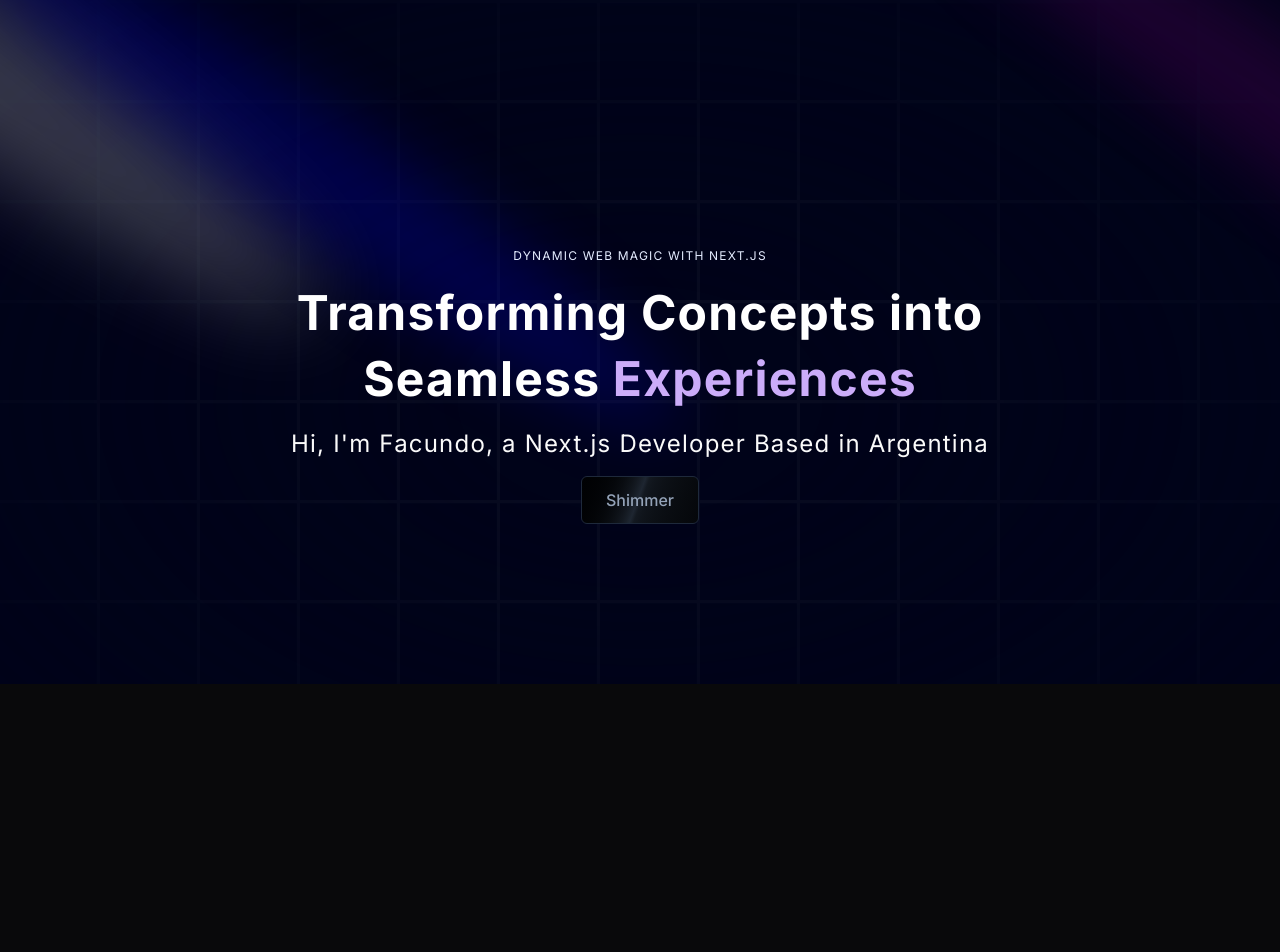
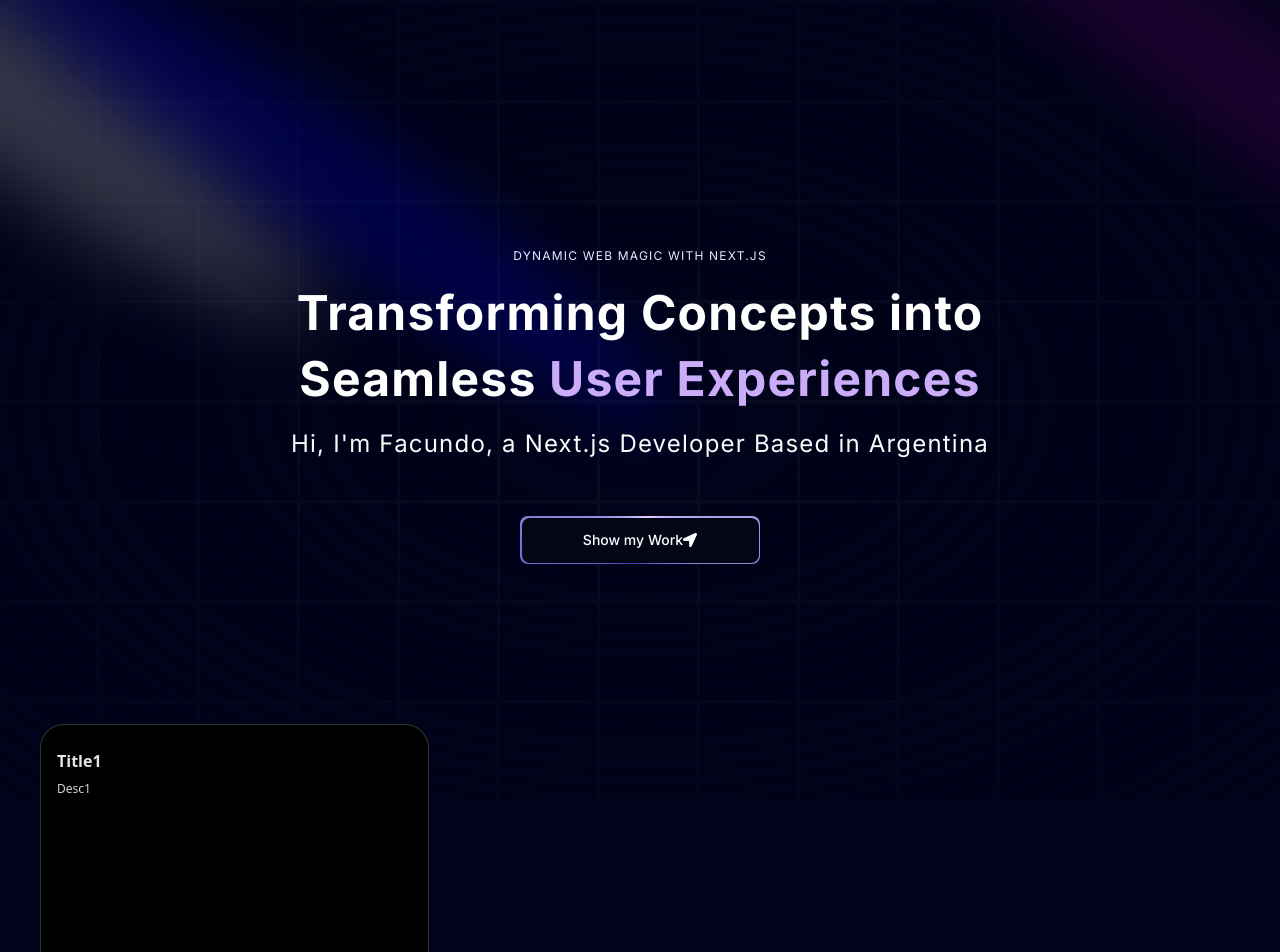
Before and after one commit to facufaz/Newportfolio, a Next.js app: page / in a window 1280 px wide. Shown: the top 952 px of the page. Before the commit the page ends 800 px from the top, so only its background shows below. Built offline with nearby package versions, Linux system fonts and the light colour scheme.

Commit message:
grid and nav

```diff
--- a/app/page.tsx
+++ b/app/page.tsx
@@ -1,4 +1,7 @@
+import Grid from "@/components/Grid";
 import Hero from "@/components/Hero";
+import { FloatingNav } from "@/components/ui/FloatingNav";
+import { FaHome } from "react-icons/fa";
 
 
 export default function Home() {
@@ -6,7 +9,12 @@
     <main className="relative bg-black-100 flex justify-center items-center flex-col overflow-hidden mx-auto sm:px-10 px-5">
       <div className="max-w-7xl w-full">
         <h1>Hello, Portfolio!</h1>
+        <FloatingNav navItems={[
+          {name: 'Home',
+        link: '/',
+        icon: <FaHome/>}]}/>
         <Hero/>
+        <Grid/>
       </div>
     </main>
       );
--- /dev/null
+++ b/components/Grid.tsx
@@ -0,0 +1,21 @@
+import React from 'react'
+import { BentoGrid, BentoGridItem } from './ui/BentoGrid'
+
+const Grid = () => {
+  return (
+    <section>
+        <BentoGrid>
+    {[{title:'Title1', description: 'Desc1', id:1}].map((item) => (
+        <BentoGridItem
+        id={item.id}
+        key={item.id}
+        title={item.title}
+        description={item.description}
+            />
+    ))}
+        </BentoGrid>
+    </section>
+  )
+}
+
+export default Grid
--- a/components/Hero.tsx
+++ b/components/Hero.tsx
@@ -2,6 +2,7 @@
 import { Spotlight } from './ui/Spotlight'
 import { TextGenerateEffect } from './ui/TextGenerateEffect'
 import ShimerButton from './ui/ShimerButton'
+import { FaLocationArrow } from 'react-icons/fa'
 
 const Hero = () => {
   return (
@@ -25,14 +26,17 @@
 
        <TextGenerateEffect
        className='text-center text-[40px] md:text-5xl lg:6xl'
-       words="Transforming Concepts into Seamless Experiences"
+       words="Transforming Concepts into Seamless User Experiences"
        />
 
       <p className='text-center md:tracking-wider mb-4 text-sm md:text-lg lg:text-2xl'>Hi, I&apos;m Facundo, a Next.js Developer Based in Argentina </p>
 
       <a href="#about">
         <ShimerButton
-        title='Show my Work'/>
+        title='Show my Work'
+        icon={<FaLocationArrow/>}
+        position='right'
+        />
       </a>
       </div>
 
--- /dev/null
+++ b/components/ui/BentoGrid.tsx
@@ -0,0 +1,56 @@
+import { cn } from "@/lib/utils";
+
+export const BentoGrid = ({
+  className,
+  children,
+}: {
+  className?: string;
+  children?: React.ReactNode;
+}) => {
+  return (
+    <div
+      className={cn(
+        "grid md:auto-rows-[18rem] grid-cols-1 md:grid-cols-3 gap-4 max-w-7xl mx-auto ",
+        className
+      )}
+    >
+      {children}
+    </div>
+  );
+};
+
+export const BentoGridItem = ({
+  className,
+  title,
+  description,
+  header,
+  icon,
+  id,
+}: {
+  className?: string;
+  title?: string | React.ReactNode;
+  description?: string | React.ReactNode;
+  header?: React.ReactNode;
+  icon?: React.ReactNode;
+  id:number;
+}) => {
+  return (
+    <div
+      className={cn(
+        "row-span-1 relative rounded-3xl group/bento hover:shadow-xl transition duration-200 shadow-input dark:shadow-none p-4 dark:bg-black dark:border-white/[0.2] bg-white border border-transparent justify-between flex flex-col space-y-4 border-red-500",
+        className
+      )}
+    >
+      {header}
+      <div className="group-hover/bento:translate-x-2 transition duration-200">
+        {icon}
+        <div className="font-sans font-bold text-neutral-600 dark:text-neutral-200 mb-2 mt-2">
+          {title}
+        </div>
+        <div className="font-sans font-normal text-neutral-600 text-xs dark:text-neutral-300">
+          {description}
+        </div>
+      </div>
+    </div>
+  );
+};
--- /dev/null
+++ b/components/ui/FloatingNav.tsx
@@ -0,0 +1,82 @@
+"use client";
+import React, { useState } from "react";
+import {
+  motion,
+  AnimatePresence,
+  useScroll,
+  useMotionValueEvent,
+} from "framer-motion";
+import { cn } from "@/lib/utils";
+import Link from "next/link";
+
+export const FloatingNav = ({
+  navItems,
+  className,
+}: {
+  navItems: {
+    name: string;
+    link: string;
+    icon?: JSX.Element;
+  }[];
+  className?: string;
+}) => {
+  const { scrollYProgress } = useScroll();
+
+  const [visible, setVisible] = useState(false);
+
+  useMotionValueEvent(scrollYProgress, "change", (current) => {
+    // Check if current is not undefined and is a number
+    if (typeof current === "number") {
+      let direction = current! - scrollYProgress.getPrevious()!;
+
+      if (scrollYProgress.get() < 0.05) {
+        setVisible(false);
+      } else {
+        if (direction < 0) {
+          setVisible(true);
+        } else {
+          setVisible(false);
+        }
+      }
+    }
+  });
+
+  return (
+    <AnimatePresence mode="wait">
+      <motion.div
+        initial={{
+          opacity: 1,
+          y: -100,
+        }}
+        animate={{
+          y: visible ? 0 : -100,
+          opacity: visible ? 1 : 0,
+        }}
+        transition={{
+          duration: 0.2,
+        }}
+        className={cn(
+          "flex max-w-fit  fixed top-10 inset-x-0 mx-auto border border-transparent dark:border-white/[0.2] rounded-full dark:bg-black bg-white shadow-[0px_2px_3px_-1px_rgba(0,0,0,0.1),0px_1px_0px_0px_rgba(25,28,33,0.02),0px_0px_0px_1px_rgba(25,28,33,0.08)] z-[5000] pr-2 pl-8 py-2  items-center justify-center space-x-4",
+          className
+        )}
+      >
+        {navItems.map((navItem: any, idx: number) => (
+          <Link
+            key={`link=${idx}`}
+            href={navItem.link}
+            className={cn(
+              "relative dark:text-neutral-50 items-center flex space-x-1 text-neutral-600 dark:hover:text-neutral-300 hover:text-neutral-500"
+            )}
+          >
+            <span className="block sm:hidden">{navItem.icon}</span>
+            <span className="hidden sm:block text-sm">{navItem.name}</span>
+          </Link>
+        ))}
+        <button className="border text-sm font-medium relative border-neutral-200 dark:border-white/[0.2] text-black dark:text-white px-4 py-2 rounded-full">
+          <span>Login</span>
+          <span className="absolute inset-x-0 w-1/2 mx-auto -bottom-px bg-gradient-to-r from-transparent via-blue-500 to-transparent  h-px" />
+        </button>
+      </motion.div>
+    </AnimatePresence>
+  );
+};
--- a/components/ui/ShimerButton.tsx
+++ b/components/ui/ShimerButton.tsx
@@ -1,12 +1,19 @@
 import React from 'react'
 
-const ShimerButton = () => {
+const ShimerButton = ({title, icon, position, handleClick, otherClasses}: {title: string; icon: React.ReactNode, position:string; handleClick?: () => void; otherClasses?: string} ) => {
   return (
 
+<button className="relative inline-flex h-12 w-full overflow-hidden rounded-lg p-[1.5px] focus:outline-none
 
-        <button className="inline-flex h-12 animate-shimmer items-center justify-center rounded-md border border-slate-800 bg-[linear-gradient(110deg,#000103,45%,#1e2631,55%,#000103)] bg-[length:200%_100%] px-6 font-medium text-slate-400 transition-colors focus:outline-none focus:ring-2 focus:ring-slate-400 focus:ring-offset-2 focus:ring-offset-slate-50">
-          Shimmer
-        </button>
+md:w-60 md:mt-10
+">
+  <span className="absolute inset-[-1000%] animate-[spin_2s_linear_infinite] bg-[conic-gradient(from_90deg_at_50%_50%,#E2CBFF_0%,#393BB2_50%,#E2CBFF_100%)]" />
+  <span className={`inline-flex h-full w-full cursor-pointer items-center justify-center rounded-lg bg-slate-950 px-7 text-sm font-medium text-white backdrop-blur-3xl ${otherClasses}`}>
+    {position === "left" && icon}
+    {title}
+    {position === "right" && icon}
+  </span>
+</button>
 
 
   )
--- a/package.json
+++ b/package.json
@@ -16,6 +16,7 @@
     "next-themes": "^0.3.0",
     "react": "^18",
     "react-dom": "^18",
+    "react-icons": "^5.2.1",
     "tailwind-merge": "^2.4.0",
     "tailwindcss-animate": "^1.0.7"
   },
```
Also changed, not shown: 1 other file (tests, documents, lock files or other folders).
